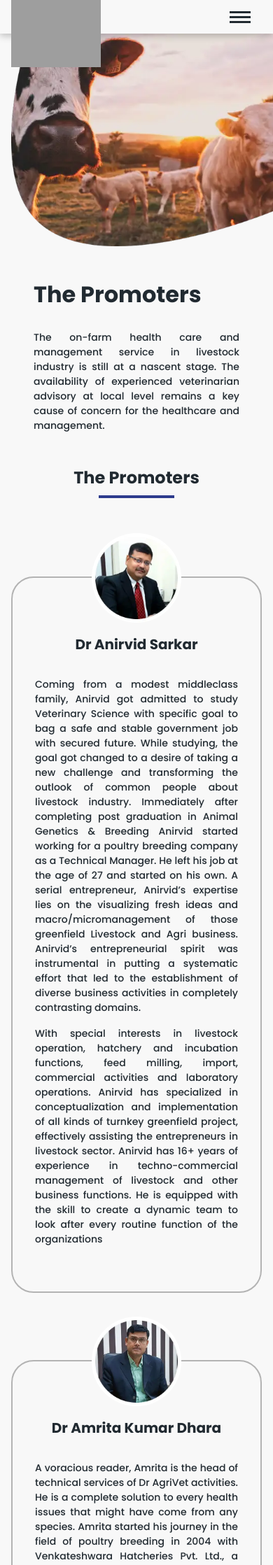
After one commit to srijitasd/dr-agrivet, a PHP site: page /promoters.php in a window 390 px wide. The commit adds this page. Shown: the top 2237 px of the page at 70% size. Run offline with PHP 8.4, Linux system fonts and the light colour scheme; some libraries are stand-ins or nearby versions; grey boxes are pictures that could not be loaded.

Commit message:
promoters page added

```diff
--- a/css/main.css
+++ b/css/main.css
@@ -1212,9 +1212,51 @@ textarea {
   height: 30rem;
 }
 
+.promoters-list-outer-container {
+  margin: 1rem 3rem;
+}
+
+.promoters-list-outer-container .section-heading-container {
+  margin-bottom: 1rem;
+}
+
+.promoters-list-inner-container {
+  display: grid;
+  grid-template-columns: 1fr;
+}
+
+.promoters-card {
+  padding: 3rem 4rem;
+  margin-top: 6rem;
+  margin-bottom: 2rem;
+  position: relative;
+  border: 2px solid #b3b3b3;
+  border-radius: 2rem;
+  display: grid;
+}
+
+.promoters-card img {
+  position: absolute;
+  height: 12rem;
+  top: -6rem;
+  left: 4rem;
+}
+
+.promoters-card h3 {
+  margin-left: 16rem;
+  margin-bottom: 2rem;
+}
+
+.promoters-card p {
+  margin-bottom: 1rem;
+}
+
 @media screen and (min-width: 1030px) {
   .sister-page-hero-container img {
     height: calc(50vw - 10rem);
+  }
+  .promoters-card {
+    padding: 3rem 5rem;
   }
 }
 
@@ -1257,6 +1299,22 @@ textarea {
   .features-card-container {
     grid-template-columns: repeat(2, 50%);
   }
+  .promoters-card {
+    padding: 3rem;
+    margin-top: 5rem;
+  }
+  .promoters-card img {
+    height: 10rem;
+    top: -4rem;
+    left: 2rem;
+  }
+  .promoters-card h3 {
+    margin-left: 10rem;
+    margin-bottom: 2rem;
+  }
+  .promoters-card p {
+    margin-bottom: 1rem;
+  }
 }
 
 @media screen and (max-width: 560px) {
@@ -1294,6 +1352,33 @@ textarea {
     margin-top: 2rem;
     display: grid;
     grid-template-columns: repeat(1, 100%);
+  }
+  .promoters-list-outer-container {
+    margin: 1rem;
+  }
+  .promoters-list-outer-container .section-heading-container {
+    margin-bottom: 3rem;
+  }
+  .promoters-card {
+    padding: 3rem 2rem;
+    padding-top: 5rem;
+    margin-top: 4rem;
+    margin-bottom: 2rem;
+  }
+  .promoters-card img {
+    height: 8rem;
+    top: -4rem;
+    left: 50%;
+    transform: translate(-50%, 0%);
+  }
+  .promoters-card h3 {
+    margin-left: 0rem;
+    margin-bottom: 2rem;
+    text-align: center;
+    justify-self: center;
+  }
+  .promoters-card p {
+    margin-bottom: 1rem;
   }
 }
 
--- a/partials/header.php
+++ b/partials/header.php
@@ -25,6 +25,7 @@
 
 <body>
     <!-- HEADER SECTIN STARTS  -->
+
   <div class="main-container">
     <header class="header-container">
       <img src="./assets/logo/dragrivet-logo.svg" alt="">
@@ -32,7 +33,7 @@
         <li class="login"><a href=""><i class="fas fa-sign-in-alt"></i> Login</a></li>
         <li><a href="./contact-us.php">Contact Us</a></li>
         <li><a href="./faq.php">FAQ</a></li>
-      <li><a href="./gallery.php">Gallery</a></li>
+        <li><a href="./gallery.php">Gallery</a></li>+
         <li><a href="./download.php">Download</a></li>
         <li><a href="./features.php">Features</a></li>
         <li><a href="">Promoters</a></li>
--- /dev/null
+++ b/promoters.php
@@ -0,0 +1,63 @@
+<?php require "./partials/header.php" ?>
+
+<div class="sister-page-hero-container">
+    <div class="sister-page-hero-content">
+        <h1>The Promoters</h1>
+        <p>The on-farm health care and management service in livestock industry is still at a
+        nascent stage. The availability of experienced veterinarian advisory at local level remains
+        a key cause of concern for the  healthcare and management.
+    </div>
+    <img src="./assets/images/about-us.webp" alt="">
+</div>
+
+
+<div class="promoters-list-outer-container">
+<div class="section-heading-container">
+    <h2 class="section-heading">The Promoters</h2>
+    <div class="section-heading-underline"></div>
+  </div>
+  <div class="promoters-list-inner-container">
+    <div class="promoters-card">
+        <img src="./assets/images/promoter-1.webp" alt="">
+        <h3 class="promoter-name">Dr Anirvid Sarkar</h3>
+        <p>Coming from a modest middleclass family, Anirvid got admitted to study Veterinary Science with
+        specific goal to bag a safe and stable government job with secured future. While studying, the goal
+        got changed to a desire of taking a new challenge and transforming the outlook of common people about
+        livestock industry. Immediately after completing post graduation in Animal Genetics & Breeding Anirvid
+        started working for a poultry breeding company as a Technical Manager. He left his job at the age of
+        27 and started on his own. A serial entrepreneur, Anirvid’s expertise lies on the visualizing fresh
+        ideas and macro/micromanagement of those greenfield Livestock and Agri business. Anirvid’s entrepreneurial
+        spirit was instrumental in putting a systematic effort that led to the establishment of diverse business
+        activities in completely contrasting domains.
+        </p>
+        <p>
+        With special interests in livestock operation, hatchery and incubation functions, feed milling, import,
+        commercial activities and laboratory operations. Anirvid has specialized in conceptualization and
+        implementation of all kinds of turnkey greenfield project, effectively assisting the entrepreneurs in
+        livestock sector. Anirvid has 16+ years of experience in techno-commercial management of livestock and
+        other business functions. He is equipped with the skill to create a dynamic team to look after every
+        routine function of the organizations
+        </p>
+    </div>
+
+    <div class="promoters-card">
+        <img src="./assets/images/promoter-2.webp" alt="">
+        <h3 class="promoter-name">Dr Amrita Kumar Dhara</h3>
+        <p>A voracious reader, Amrita is the head of technical services of Dr AgriVet activities. He is a complete
+             solution to every health issues that might have come from any species. Amrita started his journey in
+             the field of poultry breeding in 2004 with Venkateshwara Hatcheries Pvt. Ltd., a renowned pure line
+             poultry breeding company in India. He looked after the techno-commercial aspect of breeding, commercial
+             broilers and hatchery operations. He gained considerable experience through working in production house
+             of broiler breeding farm and layer breeding farm of Venkateshwara Hatcheries in North India. Amrita was
+             the technical service provider to the breeders for VHPL in the eastern India and Bangladesh. He has
+             expertise in epidemiology, prophylaxis, disease diagnosis and treatment, setting up broiler breeding
+             and commercial farm projects in different agro-climatic conditions of North India, Eastern and
+             North-Eastern part of India, Nepal, Bangladesh and other South Asian countries. His expertise in
+             managing GP operations has also been recognized by the industry.
+        </p>
+    </div>
+  </div>
+</div>
+
+
+<?php require "./partials/footer.php" ?>
--- a/scss/_sister-pages.scss
+++ b/scss/_sister-pages.scss
@@ -74,11 +74,54 @@
   }
 }
 
+.promoters-list-outer-container {
+  margin: 1rem 3rem;
+
+  .section-heading-container {
+    margin-bottom: 1rem;
+  }
+}
+
+.promoters-list-inner-container {
+  display: grid;
+  grid-template-columns: 1fr;
+}
+
+.promoters-card {
+  padding: 3rem 4rem;
+  margin-top: 6rem;
+  margin-bottom: 2rem;
+  position: relative;
+  border: 2px solid rgb(179, 179, 179);
+  border-radius: 2rem;
+  display: grid;
+
+  img {
+    position: absolute;
+    height: 12rem;
+    top: -6rem;
+    left: 4rem;
+  }
+
+  h3 {
+    margin-left: 16rem;
+    margin-bottom: 2rem;
+  }
+
+  p {
+    margin-bottom: 1rem;
+  }
+}
+
 @media screen and (min-width: 1030px) {
   .sister-page-hero-container {
     img {
       height: calc(50vw - 10rem);
     }
+  }
+
+  .promoters-card {
+    padding: 3rem 5rem;
   }
 }
 
@@ -128,6 +171,26 @@
   .features-card-container {
     grid-template-columns: repeat(2, 50%);
   }
+
+  .promoters-card {
+    padding: 3rem;
+    margin-top: 5rem;
+
+    img {
+      height: 10rem;
+      top: -4rem;
+      left: 2rem;
+    }
+
+    h3 {
+      margin-left: 10rem;
+      margin-bottom: 2rem;
+    }
+
+    p {
+      margin-bottom: 1rem;
+    }
+  }
 }
 
 @media screen and (max-width: 560px) {
@@ -175,6 +238,39 @@
     margin-top: 2rem;
     display: grid;
     grid-template-columns: repeat(1, 100%);
+  }
+
+  .promoters-list-outer-container {
+    margin: 1rem;
+
+    .section-heading-container {
+      margin-bottom: 3rem;
+    }
+  }
+
+  .promoters-card {
+    padding: 3rem 2rem;
+    padding-top: 5rem;
+    margin-top: 4rem;
+    margin-bottom: 2rem;
+
+    img {
+      height: 8rem;
+      top: -4rem;
+      left: 50%;
+      transform: translate(-50%, 0%);
+    }
+
+    h3 {
+      margin-left: 0rem;
+      margin-bottom: 2rem;
+      text-align: center;
+      justify-self: center;
+    }
+
+    p {
+      margin-bottom: 1rem;
+    }
   }
 }
 
```
Also changed, not shown: .htaccess, assets/images/promoter-1.webp (added), assets/images/promoter-2.webp (added), 1 other file. Lines whose indentation alone changed are shown as unchanged.
